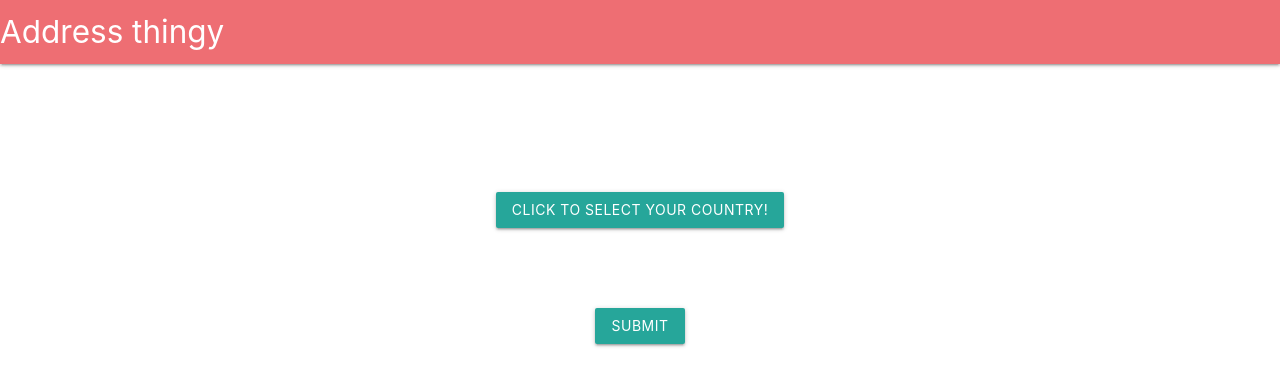
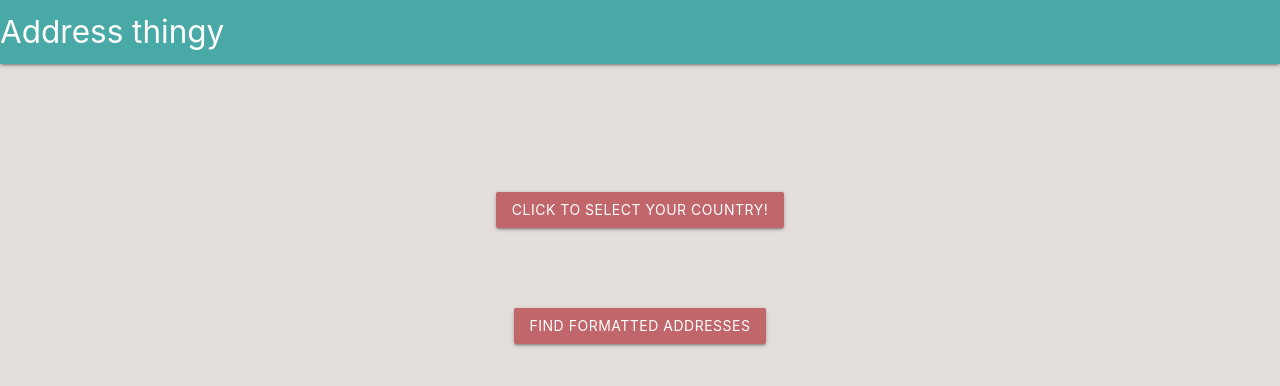
Before and after one commit to HaakenJ/address_verifier, a website: page public/index.html in a window 1280 px wide. Drawn offline with nearby package versions, Linux system fonts and the light colour scheme; no server answers; some icons are missing.

Commit message:
Changed color theme to UI

```diff
--- a/public/index.html
+++ b/public/index.html
@@ -23,7 +23,7 @@
         <nav>
             <div class="nav-wrapper">
                 <a href="/" class="brand-logo header" id="nav-logo">Address thingy</a>
-                <ul class="right hide-on-med-and-down">
+                <ul class="hide-on-med-and-down">
                     <li><a href="https://github.com/HaakenJ/address_verifier"><i class="fab fa-github"></i></a></li>
                 </ul>
             </div>
@@ -70,7 +70,7 @@
                 <input id="address-box" type="text" class="validate autocomplete address-autocomplete">
                 <label id="address-box-label" class="active" for="address-box">Address</label>
             </div>
-            <a id="address-submit" class="waves-effect waves-light btn">Submit</a>
+            <a id="address-submit" class="waves-effect waves-light btn">Find formatted addresses</a>
         </div>
 
         <div id="results-container" class="row">
--- a/public/styles/styles.css
+++ b/public/styles/styles.css
@@ -14,3 +14,24 @@
 .pre-line {
     white-space: pre-line;
 }
+
+nav {
+    background-color: #48A9A6;
+    color: #48A9A6;
+}
+
+body {
+    background-color: #E4DFDA;
+}
+
+.dropdown-trigger {
+    background-color: #C1666B !important;
+}
+
+.btn {
+    background-color: #C1666B;
+}
+
+#postcode-box-label, #address-box-label {
+    color: #C1666B;
+}
```
